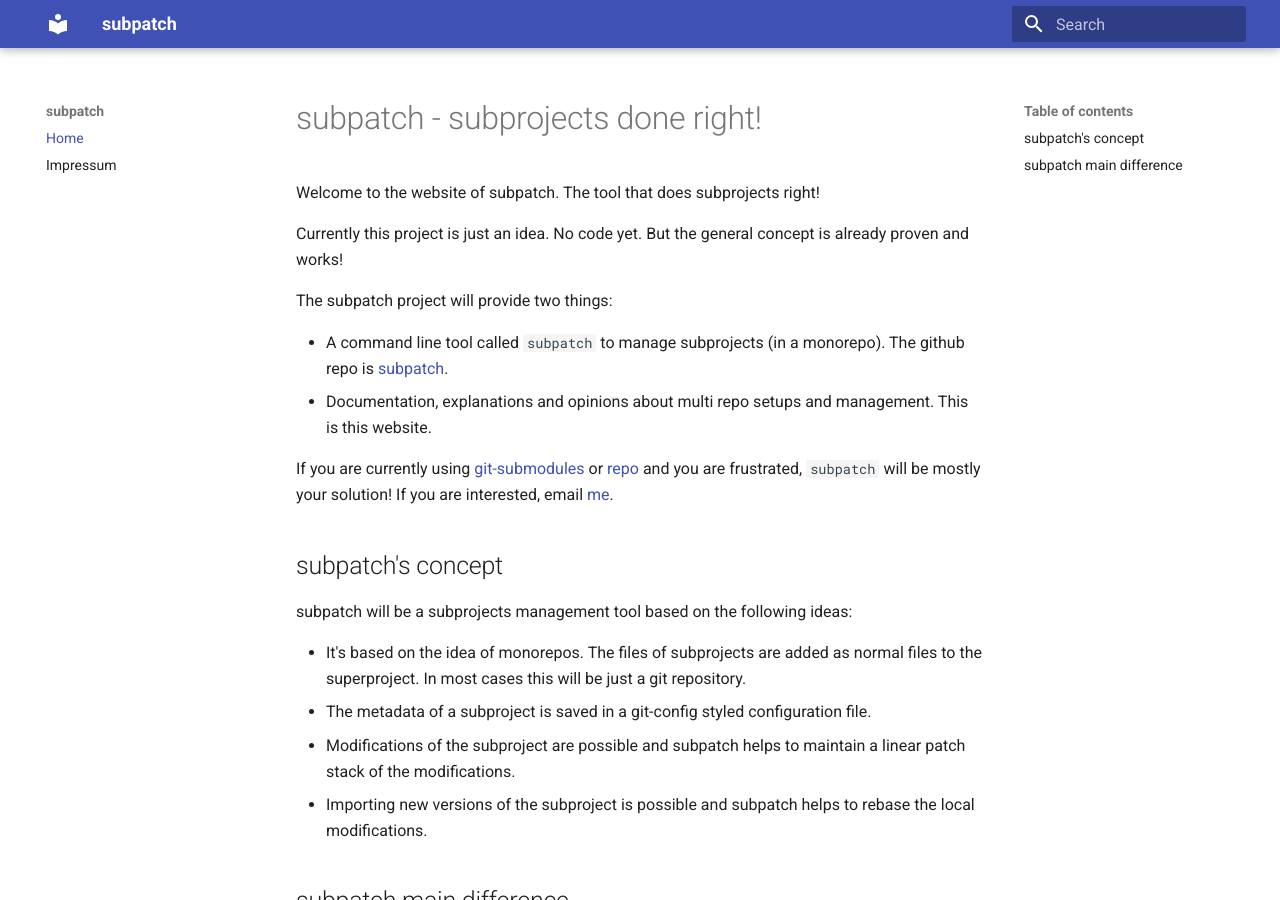
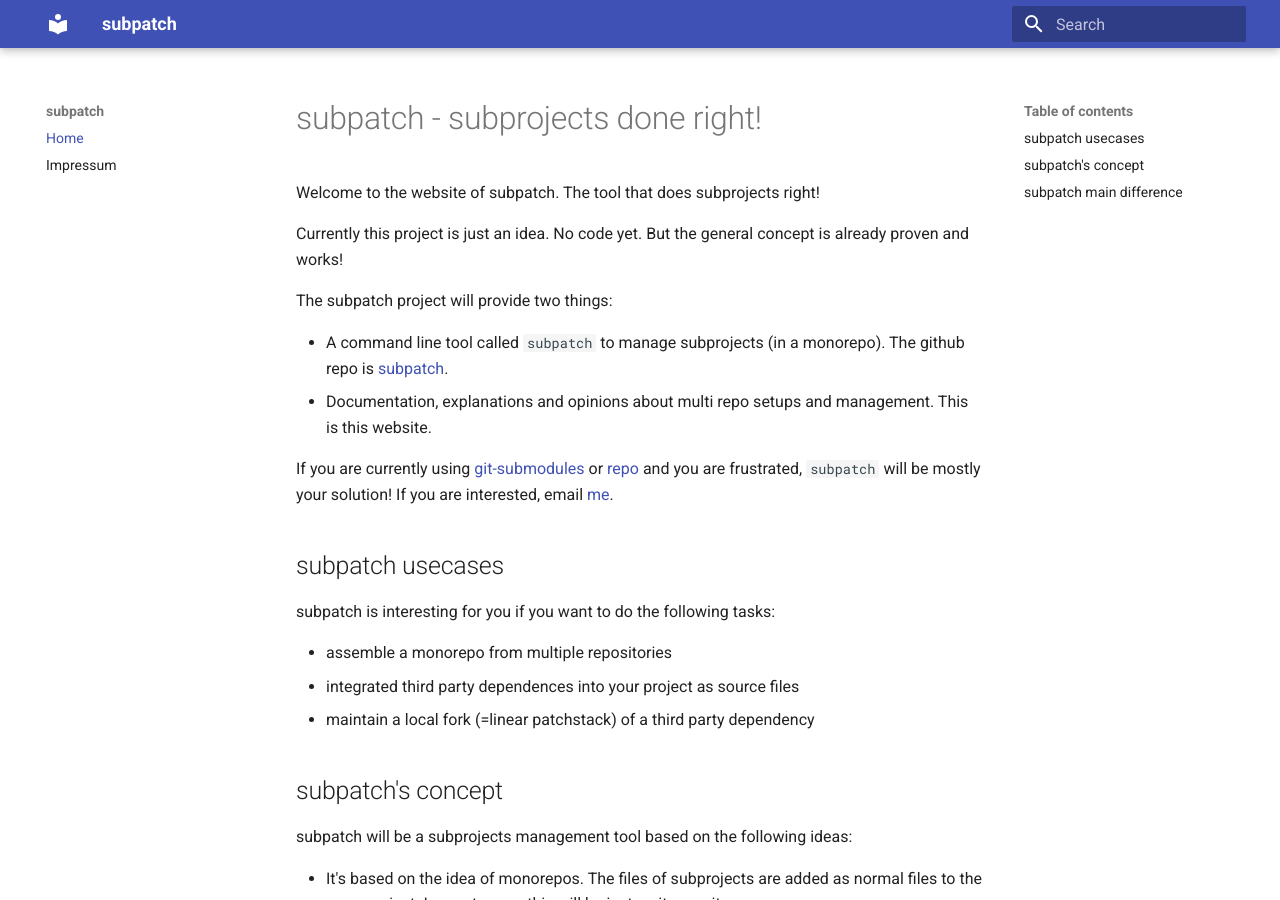
Before and after one commit to lengfeld/subpatch, an MkDocs documentation site: the page built from docs/index.md, in a window 1280 px wide and 900 px high. Built offline with MkDocs 1.6.1 and Material for MkDocs 9.7.7, drawn with Linux system fonts in a browser that asks for light colours.

Commit message:
add usecases

```diff
--- a/docs/index.md
+++ b/docs/index.md
@@ -17,6 +17,15 @@ If you are currently using
 [repo](https://gerrit.googlesource.com/git-repo/+/HEAD/README.md) and you are
 frustrated, `subpatch`  will be mostly your solution! If you are interested,
 email [me](mailto:stefan+subpatch@lengfeld.xyz).
+
+
+## subpatch usecases
+
+subpatch is interesting for you if you want to do the following tasks:
+
+* assemble a monorepo from multiple repositories
+* integrated third party dependences into your project as source files
+* maintain a local fork (=linear patchstack) of a third party dependency
 
 
 ## subpatch's concept
```
